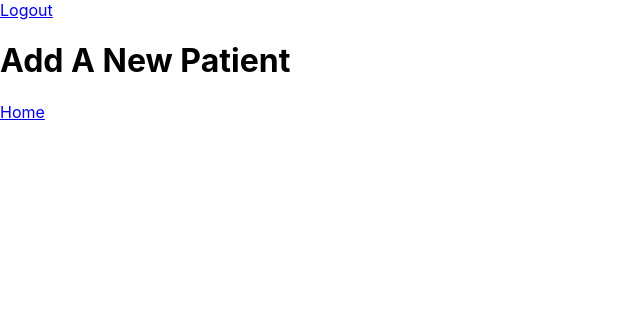
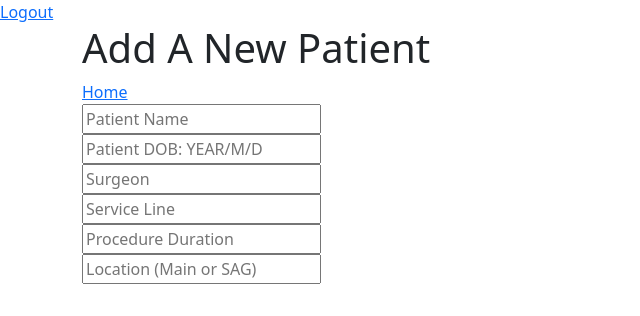
Before and after one commit to kdb23/surgicheck, a React (Create React App) app in the folder client/: page /new_patient in a window 1280 px wide. Shown: the top 316 px of the page, without its empty margins (0-640 px from the left). Built offline with nearby package versions, Linux system fonts and the light colour scheme; no server answers.

Commit message:
install of bootstrap and creation of initial post form for new patient

```diff
--- a/client/package.json
+++ b/client/package.json
@@ -7,7 +7,9 @@
     "@testing-library/jest-dom": "^5.16.5",
     "@testing-library/react": "^13.4.0",
     "@testing-library/user-event": "^13.5.0",
+    "bootstrap": "^5.2.3",
     "react": "^18.2.0",
+    "react-bootstrap": "^2.7.4",
     "react-dom": "^18.2.0",
     "react-router-dom": "^5.3.4",
     "react-scripts": "5.0.1",
--- a/client/src/NewPatient.js
+++ b/client/src/NewPatient.js
@@ -1,12 +1,64 @@
 import React from 'react';
 import {Link} from 'react-router-dom';
+import {Container, Form} from 'react-bootstrap'
 
 function NewPatient() {
     return(
+        <Container>
         <div>
             <h1>Add A New Patient</h1>
             <Link to='/home'>Home</Link>
         </div>
+        <div>
+            <form>
+                <div>
+                <input
+                    type="text"
+                    name= "name"
+                    placeholder = "Patient Name"
+                />
+                </div>
+                <div>
+                <input
+                    type= "text"
+                    name ="dob"
+                    placeholder= "Patient DOB: YEAR/M/D"
+                />
+                </div>
+                <div>
+                <input
+                    type= "text"
+                    name ="surgeon"
+                    placeholder= "Surgeon"
+                    //dropdown//
+                />
+                </div>
+                <div>
+                <input
+                    type= "text"
+                    name ="service_line"
+                    placeholder= "Service Line"
+                    //dropdown//
+                />
+                </div>
+                <div>
+                <input
+                    type= "num"
+                    name ="duration"
+                    placeholder= "Procedure Duration"
+                />
+                </div>
+                <div>
+                <input
+                    type= "text"
+                    name ="location"
+                    placeholder= "Location (Main or SAG)"
+                    //dropdown //
+                />
+                </div>
+            </form>
+        </div>
+        </Container>
     )
 }
 
--- a/client/src/Patient.js
+++ b/client/src/Patient.js
@@ -6,12 +6,12 @@ function Patient({name, dob, mrn, address, phone, primary}) {
         <>
         <Link to='/home'>Home</Link>
             <div>
-                <p>{name}</p>
-                <p>{dob}</p>
-                <p>{mrn}</p>
-                <p>{address}</p>
-                <p>{phone}</p>
-                <p>{primary}</p>
+                <p>NAME:{name}</p>
+                <p>DOB:{dob}</p>
+                <p>MRN:{mrn}</p>
+                <p>ADDRESS:{address}</p>
+                <p>PHONE:{phone}</p>
+                <p>PCP: Dr.{primary}</p>
             </div>
         </>
     )
--- a/client/src/index.js
+++ b/client/src/index.js
@@ -4,6 +4,7 @@ import './index.css';
 import App from './App';
 import {BrowserRouter} from 'react-router-dom';
 import {UserProvider} from './context/user';
+import 'bootstrap/dist/css/bootstrap.min.css';
 
 
 const Rooter = () => <UserProvider><BrowserRouter><App /></BrowserRouter></UserProvider>
--- a/package.json
+++ /dev/null
@@ -1,5 +0,0 @@
-{
-  "dependencies": {
-    "react-router-dom": "^5.3.4"
-  }
-}
```
Also changed, not shown: 2 other files (tests, documents, lock files or other folders).
